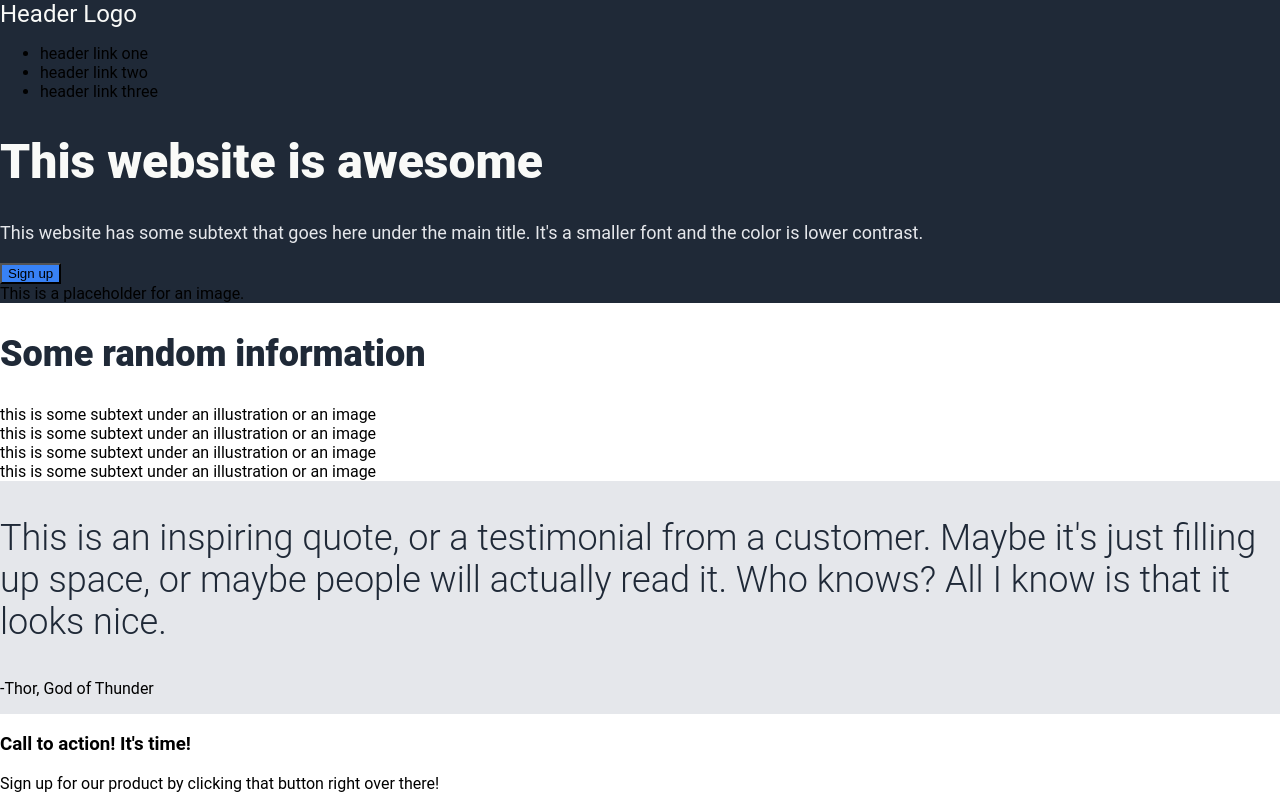
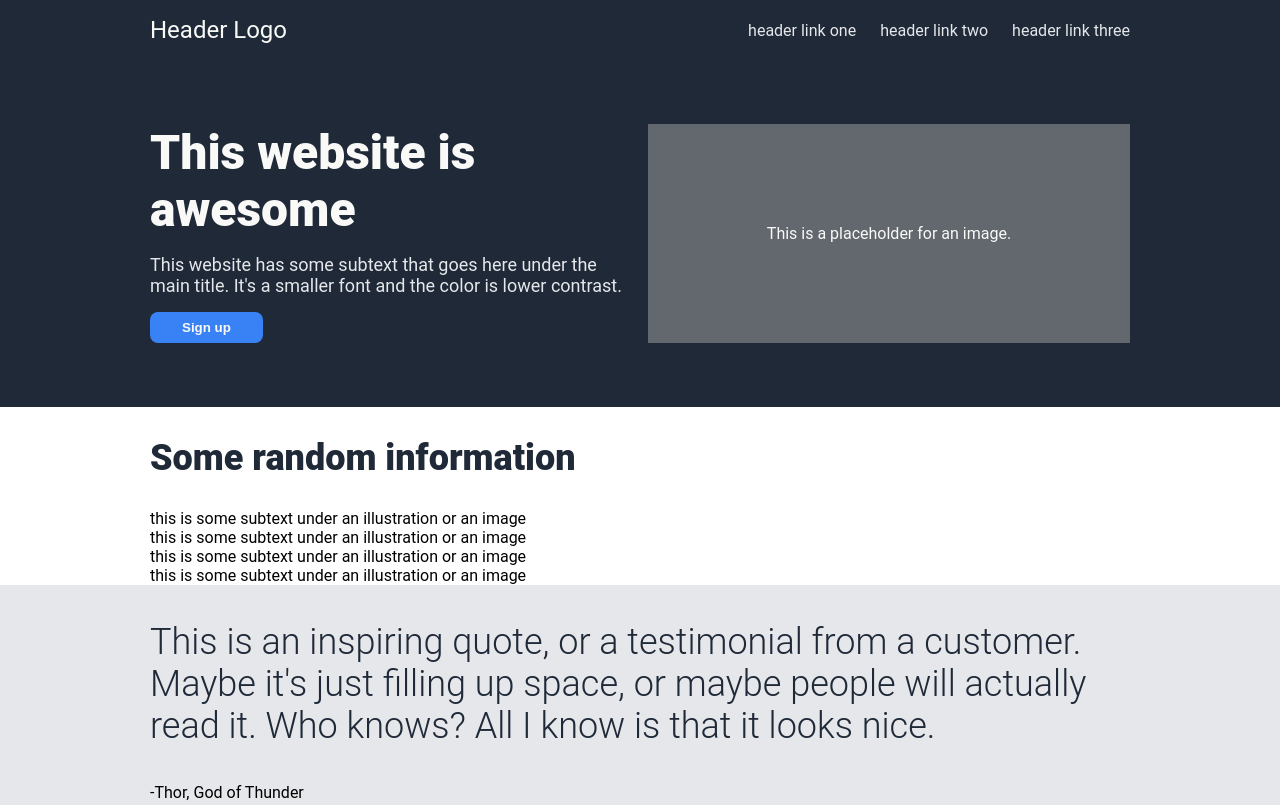
Before and after one commit to tsumcoded/landing-page, a plain HTML site: page index.html in a window 1280 px wide. Shown: the top 805 px of the page. Drawn offline with Linux system fonts and the light colour scheme.

Commit message:
style header, add page padding, fix .call closing tag issue

```diff
--- a/index.html
+++ b/index.html
@@ -25,7 +25,9 @@
                 <p>This website has some subtext that goes here under the main title. It's a smaller font and the color is lower contrast.</p>
                 <button class="button-top">Sign up</button>
             </div>
-            <div class="figure">This is a placeholder for an image.</div>
+            <div class="figure">
+                <p>This is a placeholder for an image.</p>
+            </div>
         </div>
     </header>
 
@@ -62,12 +64,13 @@
 
 <!-- CALL TO ACTION -->
 
-    <div class="call"></div>
+    <div class="call">
         <div class="cl"> <!-- i.e. 'call-left' -->
             <h3>Call to action! It's time!</h3>
             <p>Sign up for our product by clicking that button right over there!</p>
             <button class="button-bottom">Sign up</button>
         </div>
+    </div>
 
 <!-- FOOTER -->
 
--- a/style.css
+++ b/style.css
@@ -24,7 +24,17 @@ body {
     outline: 2px solid red;
 } */
 
-/* HEADER */
+/* GENERAL */
+
+header,
+.info,
+.quote,
+.call,
+footer {
+    padding: 0 150px;
+}
+
+/* HEADER: DONE */
 
 header {
     background: #1F2937;
@@ -35,19 +45,72 @@ header {
     color: #F9FAF8;
 }
 
+.hero {
+    display: flex;
+    gap: 16px;
+    margin: 64px 0;
+}
+
 .hero h1 {
     font-size: 48px;
     color: #F9FAF8;
     font-weight: 900;
+    margin: 0;
+}
+
+.hero p {
+    margin: 0;
 }
 
 .hl {
     font-size: 18px;
     color: #E5E7EB;
+    flex: 1;
+    display: flex;
+    flex-direction: column;
+    gap: 16px;
+}
+
+.figure {
+    background: #63686e;
+    color: #F9FAF8;
+    flex: 1;
+    display: flex;
+    justify-content: center;
+    align-items: center;
 }
 
 .button-top {
     background: #3882F6;
+    align-self: flex-start;
+    padding: 8px 32px;
+    border-radius: 8px;
+    color: #F9FAF8;
+    font-weight: 800;
+    border: none;
+}
+
+/* HEADER-NAV */
+
+nav {
+    display: flex;
+    justify-content: space-between;
+    align-items: center;
+    padding: 16px 0;
+}
+
+nav ul {
+    display: flex;
+    margin: 0;
+    padding: 0;
+    list-style-type: none;
+    gap: 24px;
+    color: #E5E7EB;
+}
+
+nav ul:hover {
+    color: #F9FAF8;
+    cursor: pointer;
 }
 
 /* INFO */
@@ -76,7 +139,7 @@ header {
     background: #3882F6;
 }
 
-/* FOOTER */
+/* FOOTER: DONE */
 
 footer {
     background: #1F2937;
```
